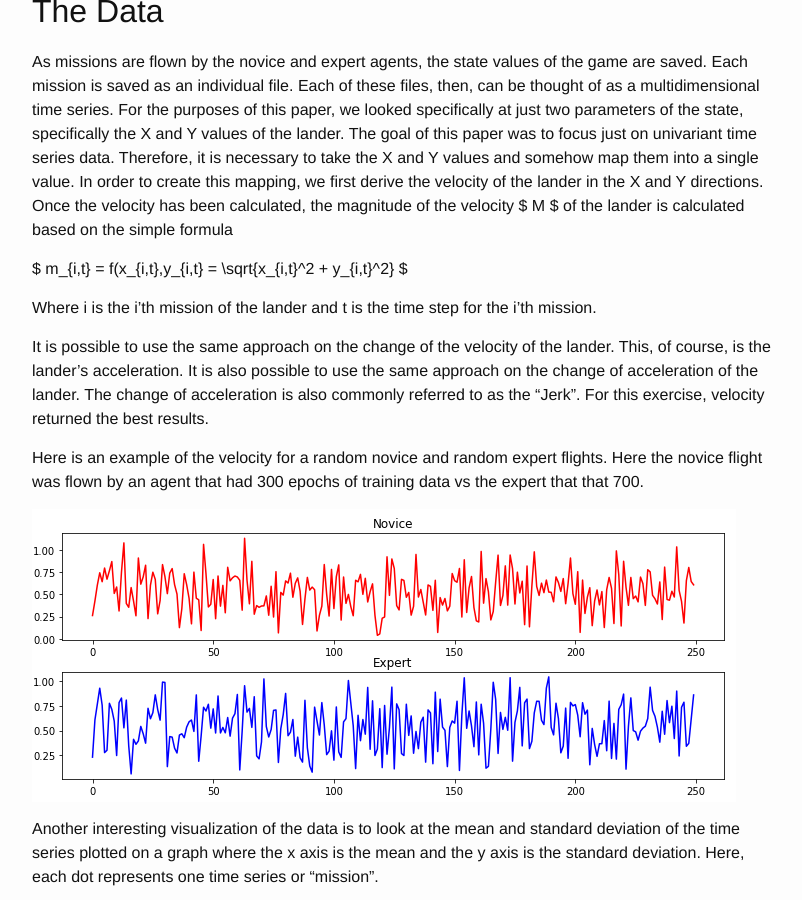
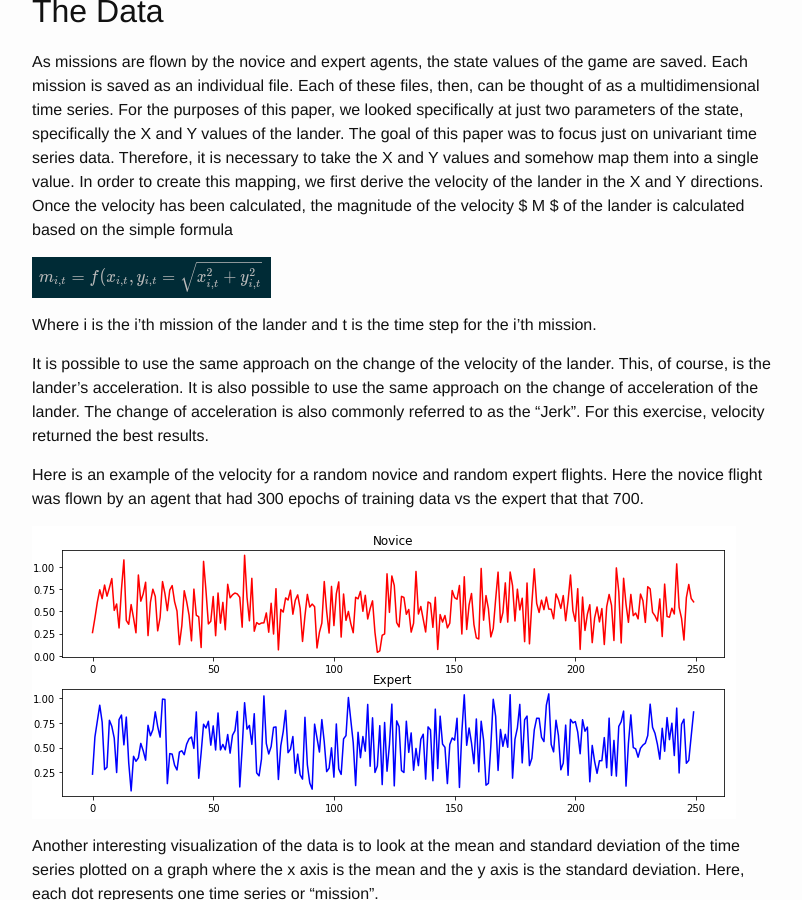
Before and after one commit to fractalbass/data_science, a Jekyll site: the page built from _posts/2022-02-20-data_science_36.markdown, in a window 1280 px wide and 900 px high, scrolled down 2668 px. Shown: the whole window, without its empty margins (238-1040 px from the left). Built offline with Jekyll 4.4.1, drawn with Linux system fonts in a browser that asks for light colours.

Commit message:
Formulas.

```diff
--- a/_posts/2022-02-20-data_science_36.markdown
+++ b/_posts/2022-02-20-data_science_36.markdown
@@ -53,7 +53,7 @@ The [OpenAI Gym Lunar Lander](https://gym.openai.com/envs/LunarLander-v2/) code
 
 As missions are flown by the novice and expert agents, the state values of the game are saved.  Each mission is saved as an individual file.  Each of these files, then, can be thought of as a  multidimensional time series.  For the purposes of this paper, we looked specifically at just two parameters of the state, specifically the X and Y values of the lander.  The goal of this paper was to focus just on univariant time series data.  Therefore, it is necessary to take the X and Y values and somehow map them into a single value.  In order to create this mapping, we first derive the velocity of the lander in the X and Y directions. Once the velocity has been calculated, the magnitude of the velocity $ M $ of the lander is calculated based on the simple formula
 
-$ m_{i,t} = f(x_{i,t},y_{i,t} = \sqrt{x_{i,t}^2 + y_{i,t}^2} $
+!['TS Formula']({{ site.url }}/images/ts_formula.png)
 
 Where i is the i'th mission of the lander and t is the time step for the i'th mission.
 
```
Also changed, not shown: images/ts_formula.png (added).
